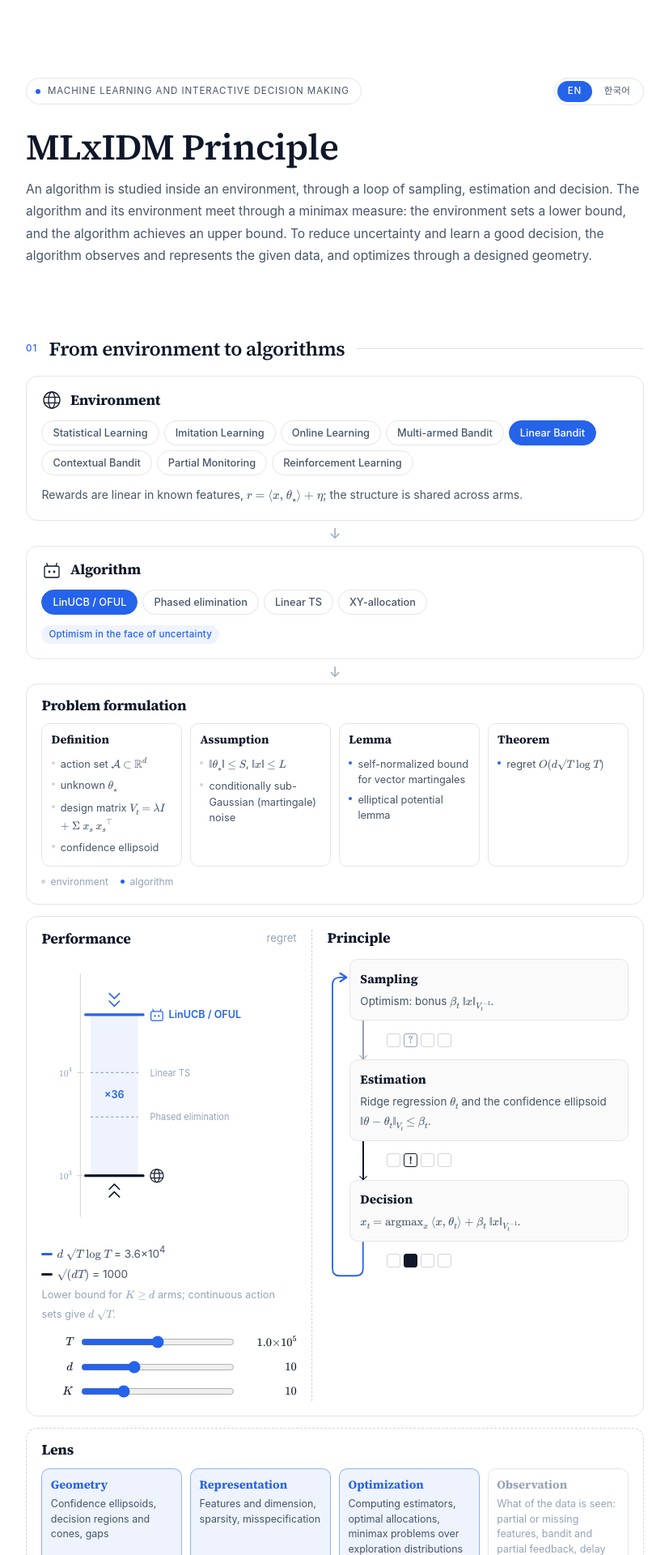
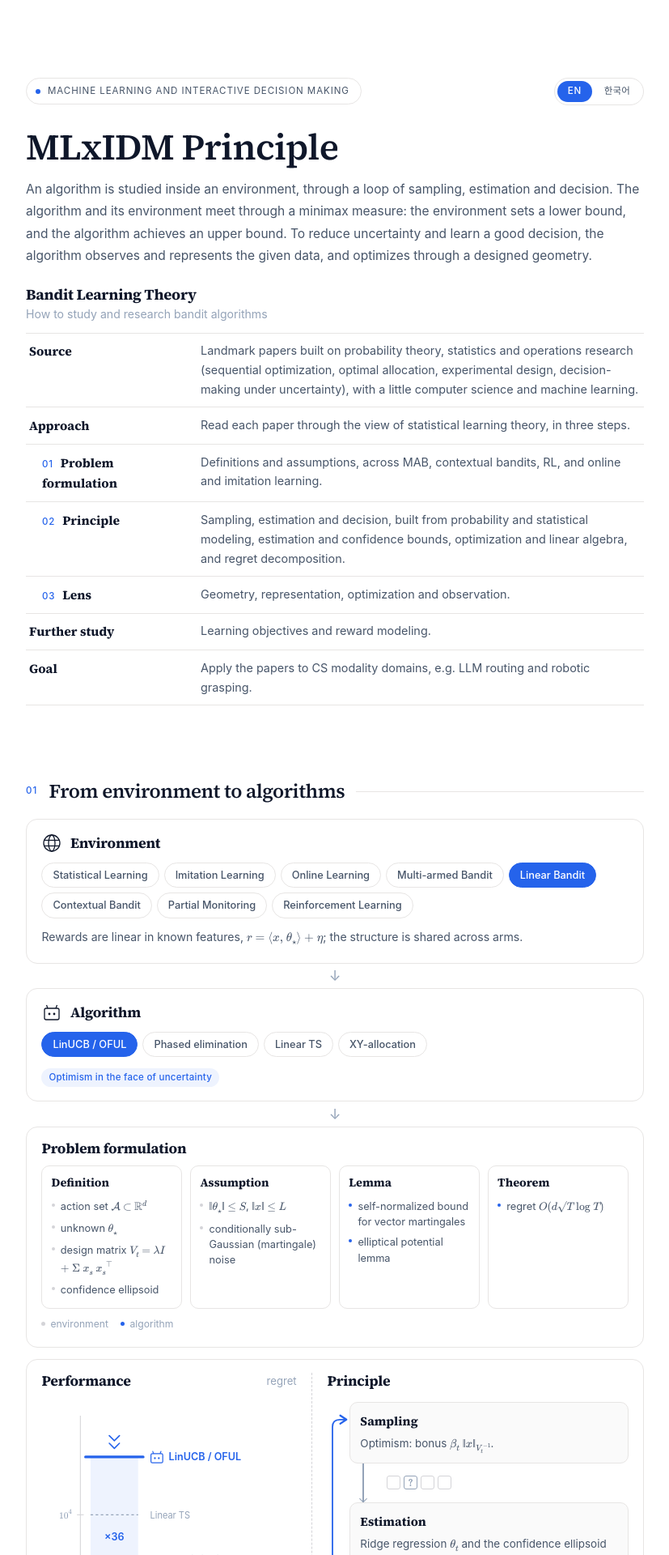
Before and after one commit to hajin322/hajin322.github.io, a Jekyll site: the page built from pages/mlxidm-principle.html, in a window 1280 px wide. Shown: the top 1920 px of the page at 81% size, without its empty margins (226-1053 px from the left). Built offline with Jekyll 4.4.1, drawn with Linux system fonts in a browser that asks for light colours.

Commit message:
MLxIDM Principle: Bandit Learning Theory curriculum in the intro
Co-Authored-By: Claude Opus 5.5 <noreply@anthropic.com>
Claude-Session: https://claude.ai/code/session_01VvtsEcmZv8dHogZEbQmM4V

```diff
--- a/pages/mlxidm-principle.html
+++ b/pages/mlxidm-principle.html
@@ -16,6 +16,19 @@ permalink: /pages/mlxidm-principle/
 .mx-head h1 { font-size: clamp(2rem, 4.6vw, 2.8rem); line-height: 1.08; margin-bottom: 0.9rem; }
 .mx-lede { font-size: 0.97rem; color: var(--text-secondary); line-height: 1.75; margin: 0 0 1.5rem; }
 .mx-lede[data-l="ko"] { line-height: 1.85; }
+
+/* curriculum: how to study bandit learning theory */
+.mx-cur-title { font-size: 1.15rem; font-weight: 700; margin: 0.4rem 0 0.15rem; }
+.mx-cur-sub { font-size: 0.88rem; color: var(--text-muted); margin: 0 0 0.7rem; }
+.mx-cur { margin: 0 0 1.75rem; border-top: 1px solid var(--border); }
+.mx-cur > div { display: grid; grid-template-columns: 12rem minmax(0, 1fr); gap: 0.2rem 1.25rem; padding: 0.6rem 0 0.6rem 0.25rem; border-bottom: 1px solid var(--border); }
+.mx-cur > div.step dt { padding-left: 1rem; }
+.mx-cur dt { font-family: var(--font-display); font-weight: 700; font-size: 0.97rem; color: var(--text); }
+.mx-cur dt a { color: inherit; } .mx-cur dt a:hover { color: var(--accent); }
+.mx-cur dt .num { font-family: var(--font-body); font-size: 0.72rem; font-weight: 500; color: var(--accent); letter-spacing: 0.08em; margin-right: 0.55rem; }
+.mx-cur dd { margin: 0; font-size: 0.9rem; color: var(--text-secondary); line-height: 1.65; }
+.mx-cur dd[data-l="ko"] { line-height: 1.75; }
+@media (max-width: 560px) { .mx-cur > div { grid-template-columns: 1fr; } }
 
 /* math: single letters italic, words roman, as in LaTeX */
 .mx-m { font-family: "CM Roman", serif; font-size: 1.08em; }
@@ -229,6 +242,18 @@ permalink: /pages/mlxidm-principle/
   <h1>MLxIDM Principle</h1>
   <p class="mx-lede" data-l="en" lang="en">An algorithm is studied inside an environment, through a loop of sampling, estimation and decision. The algorithm and its environment meet through a minimax measure: the environment sets a lower bound, and the algorithm achieves an upper bound. To reduce uncertainty and learn a good decision, the algorithm observes and represents the given data, and optimizes through a designed geometry.</p>
   <p class="mx-lede" data-l="ko" lang="ko">알고리즘은 샘플링, 추정, 결정의 고리를 따라 환경 안에서 연구된다. 알고리즘과 환경은 minimax 척도를 통해 만난다. 환경은 하한을 정하고, 알고리즘은 상한을 달성한다. 알고리즘은 불확실성을 줄이고 좋은 결정을 배우기 위해, 주어진 데이터를 관측하고 표현하며, 설계된 기하 구조를 통해 최적화한다.</p>
+
+  <h3 class="mx-cur-title">Bandit Learning Theory</h3>
+  <p class="mx-cur-sub"><span data-l="en" lang="en">How to study and research bandit algorithms</span><span data-l="ko" lang="ko">밴딧 알고리즘을 어떻게 공부하고 연구할까</span></p>
+  <dl class="mx-cur">
+    <div><dt><span data-l="en" lang="en">Source</span><span data-l="ko" lang="ko">출발점</span></dt><dd data-l="en" lang="en">Landmark papers built on probability theory, statistics and operations research (sequential optimization, optimal allocation, experimental design, decision-making under uncertainty), with a little computer science and machine learning.</dd><dd data-l="ko" lang="ko">확률론, 통계학, 운영과학(순차 최적화, 최적 배분, 실험 설계, 불확실성 아래 의사결정)에 기반하고 컴퓨터과학과 기계학습이 조금 더해진 주요 논문들.</dd></div>
+    <div><dt><span data-l="en" lang="en">Approach</span><span data-l="ko" lang="ko">방법</span></dt><dd data-l="en" lang="en">Read each paper through the view of statistical learning theory, in three steps.</dd><dd data-l="ko" lang="ko">각 논문을 통계적 학습 이론의 관점으로, 세 단계로 읽는다.</dd></div>
+    <div class="step"><dt><a href="#nodePF"><span class="num">01</span>Problem formulation</a></dt><dd data-l="en" lang="en">Definitions and assumptions, across MAB, contextual bandits, RL, and online and imitation learning.</dd><dd data-l="ko" lang="ko">정의와 가정. MAB, contextual bandit, RL, 온라인·모방 학습에 걸쳐 본다.</dd></div>
+    <div class="step"><dt><a href="#nodePrinciple"><span class="num">02</span>Principle</a></dt><dd data-l="en" lang="en">Sampling, estimation and decision, built from probability and statistical modeling, estimation and confidence bounds, optimization and linear algebra, and regret decomposition.</dd><dd data-l="ko" lang="ko">샘플링, 추정, 결정. 확률·통계 모델링, 추정과 신뢰 경계(confidence bounds), 최적화와 선형대수, regret 분해로 이루어진다.</dd></div>
+    <div class="step"><dt><a href="#nodeLens"><span class="num">03</span>Lens</a></dt><dd data-l="en" lang="en">Geometry, representation, optimization and observation.</dd><dd data-l="ko" lang="ko">기하, 표현, 최적화, 관측.</dd></div>
+    <div><dt><span data-l="en" lang="en">Further study</span><span data-l="ko" lang="ko">더 공부할 것</span></dt><dd data-l="en" lang="en">Learning objectives and reward modeling.</dd><dd data-l="ko" lang="ko">학습 목표와 보상 모델링.</dd></div>
+    <div><dt><span data-l="en" lang="en">Goal</span><span data-l="ko" lang="ko">목표</span></dt><dd data-l="en" lang="en">Apply the papers to CS modality domains, e.g. LLM routing and robotic grasping.</dd><dd data-l="ko" lang="ko">논문을 CS 모달리티 도메인에 적용한다. 예: LLM routing, 로봇 grasping.</dd></div>
+  </dl>
 </section>
 
 <section class="section" id="map">
@@ -283,7 +308,7 @@ permalink: /pages/mlxidm-principle/
       <div class="mx-sliders" id="gSliders"></div>
     </div>
 
-    <div class="mx-cycle-node">
+    <div class="mx-cycle-node" id="nodePrinciple">
       <div class="mx-node-head">
         <h3>Principle</h3>
       </div>
@@ -313,7 +338,7 @@ permalink: /pages/mlxidm-principle/
     </div>
   </div>
 
-  <aside class="mx-lens" aria-label="Lens">
+  <aside class="mx-lens" id="nodeLens" aria-label="Lens">
     <div class="mx-node-head"><h3>Lens</h3></div>
     <div class="mx-lens-item" data-lens="g"><h5>Geometry</h5><p><span data-l="en" lang="en">Confidence ellipsoids, decision regions and cones, gaps</span><span data-l="ko" lang="ko">신뢰 타원, 결정 영역과 cone, 격차</span></p></div>
     <div class="mx-lens-item" data-lens="r"><h5>Representation</h5><p><span data-l="en" lang="en">Features and dimension, sparsity, misspecification</span><span data-l="ko" lang="ko">특징과 차원, 희소성, 모형 오설정</span></p></div>
```
